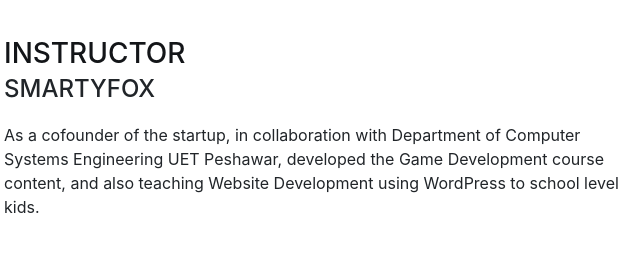
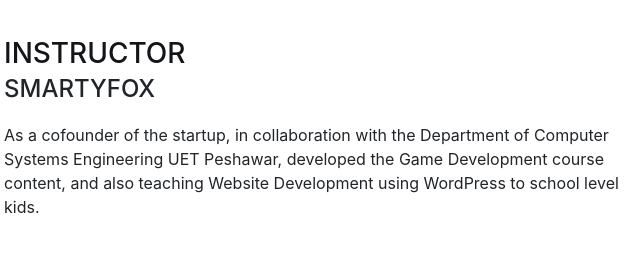
Before and after one commit to Mosaddiq-Billah/MosaddiqBillah, a website with bundled scripts: page index.html in a window 1280 px wide. Shown: the part 1120-1389 px from the top of the page, 316-956 px from the left. Built offline with nearby package versions, Linux system fonts and the light colour scheme; a web font is replaced by a local one.

Commit message:
modified

```diff
--- a/index.html
+++ b/index.html
@@ -146,7 +146,7 @@
           <div class="resume-content">
             <h3 class="mb-0">Instructor</h3>
             <div class="subheading mb-3">Smartyfox</div>
-            <p> As a cofounder of the startup, in collaboration with Department of Computer Systems Engineering UET Peshawar, developed the Game Development course content, and also teaching Website Development using WordPress to school level kids.</p>
+            <p> As a cofounder of the startup, in collaboration with the Department of Computer Systems Engineering UET Peshawar, developed the Game Development course content, and also teaching Website Development using WordPress to school level kids.</p>
           </div>
           <div class="resume-date text-md-right">
             <span class="text-primary">December 2024 - Present</span>
```
